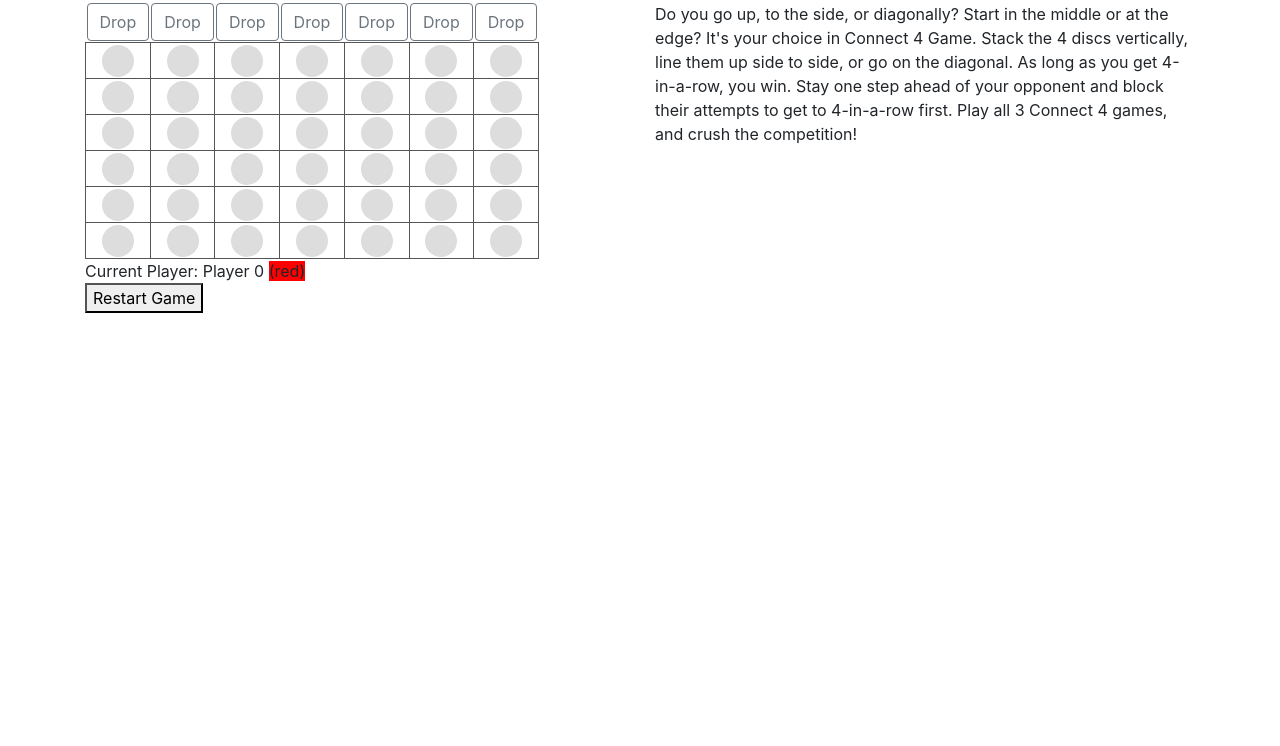
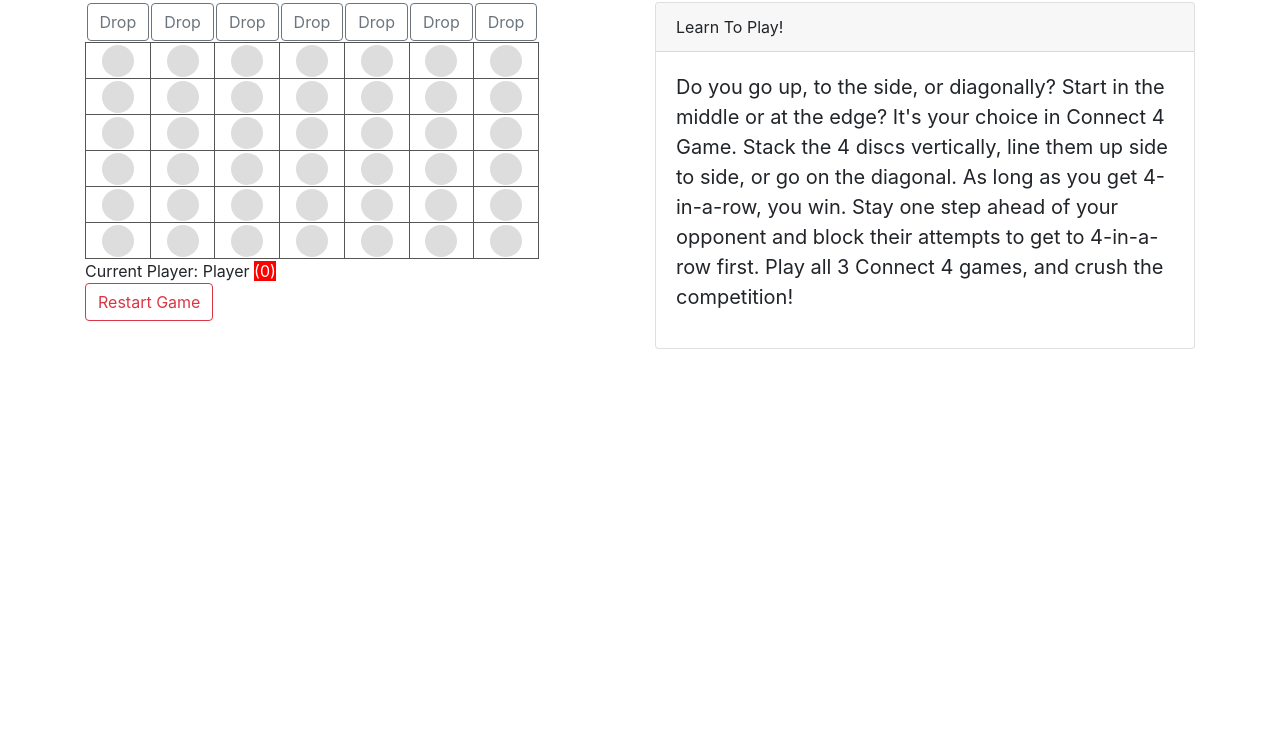
Before and after one commit to amaliaclaire/connect-4, a plain HTML site: page index.html in a window 1280 px wide. Shown: the part 54-800 px from the top of the page. Drawn offline with nearby package versions, Linux system fonts and the light colour scheme.

Commit message:
connect 4 completed

```diff
--- a/index.css
+++ b/index.css
@@ -25,11 +25,14 @@
   /* player 0 will have a red background */
   .player0 {
     background-color: #FF0000;
+    color: white;
   }
 
   /* player 1 will have a blue background */
   .player1 {
     background-color: #0000FF;
+    color: white;
+
   }
 
   /* set the board square to having a dark-grey border, and to be 36x36 square */
--- a/index.html
+++ b/index.html
@@ -51,7 +51,7 @@
           			</table>
                 <div id="game_info">
           			</div>
-                <button type="button" id="restart" onclick="restart()">Restart Game</button>
+                <button type="button" class="btn btn-outline-danger" id="restart" onclick="restart()">Restart Game</button>
                 <!-- 1. restart function attached to the button. The "onClick" triggers a function call to reset the whole game.  -->
 
 
@@ -61,7 +61,18 @@
           		</div>
         </div>
         <div class="col">
-          	<p>Do you go up, to the side, or diagonally? Start in the middle or at the edge? It's your choice in Connect 4 Game. Stack the 4 discs vertically, line them up side to side, or go on the diagonal. As long as you get 4-in-a-row, you win. Stay one step ahead of your opponent and block their attempts to get to 4-in-a-row first. Play all 3 Connect 4 games, and crush the competition!</p>
+
+          <div class="card">
+            <div class="card-header">
+              Learn To Play!
+            </div>
+            <div class="card-body">
+              <blockquote class="blockquote mb-0">
+                <p>Do you go up, to the side, or diagonally? Start in the middle or at the edge? It's your choice in Connect 4 Game. Stack the 4 discs vertically, line them up side to side, or go on the diagonal. As long as you get 4-in-a-row, you win. Stay one step ahead of your opponent and block their attempts to get to 4-in-a-row first. Play all 3 Connect 4 games, and crush the competition!</p>
+              </blockquote>
+            </div>
+          </div>
+
         </div>
       </div>
     </div>
--- a/script/app.js
+++ b/script/app.js
@@ -115,7 +115,7 @@ const DIRECTIONS = [
 
   function setUpTurn() {
     if (game_active) {
-      document.getElementById('game_info').innerHTML = "Current Player: Player " + active_player + " <span class='player"+active_player+"'>(" + player_color[active_player] + ")</span>";
+      document.getElementById('game_info').innerHTML = "Current Player: Player " + " <span class='player"+active_player+"'>(" + active_player + ")</span>";
     }
   }
   // 9. This displays to the page of which player is active.
```
